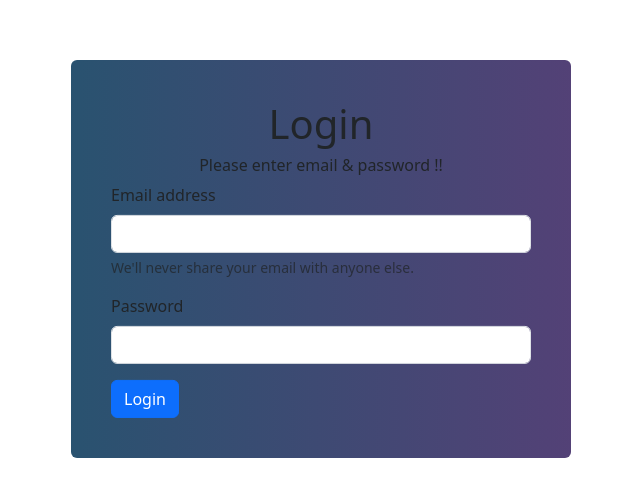
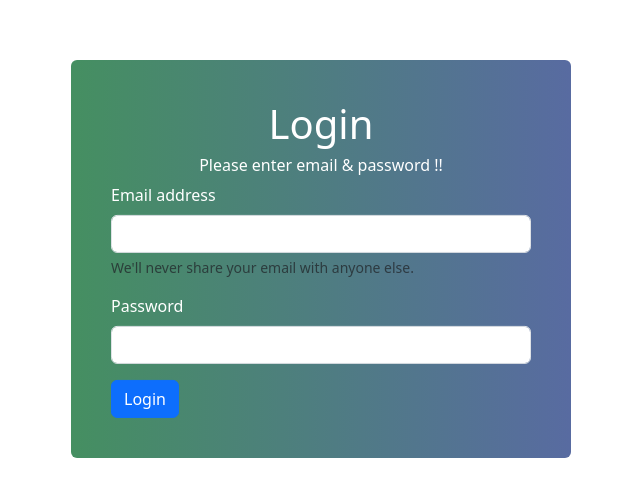
Before and after one commit to KalanaGunaweera/Angular_CRUD_JSON_Server, an Angular app: page /login in a window 1280 px wide. Shown: the part 151-648 px from the top of the page, without its empty margins (319-959 px from the left). Built offline with nearby package versions, Linux system fonts and the light colour scheme.

Commit message:
login page css done

```diff
--- a/src/app/login/login.component.css
+++ b/src/app/login/login.component.css
@@ -7,6 +7,13 @@
     top: 50%;
     left: 50%;
     transform: translate(-50%,-50%);
-    background: hsla(205,46%,30%,1);
-    background: linear-gradient(90deg,hsla(205,46%,30%,1) 0%,hsla(260,29%,36%,1) 100%);
+    background: rgb(95, 180, 145);
+    background: linear-gradient(90deg,rgb(69, 143, 97) 0%,rgb(88, 107, 161) 100%);
 }
+.card h1,
+h6{
+    color: #fff;
+}
+.form-label {
+    color: #fff;
+}
```
